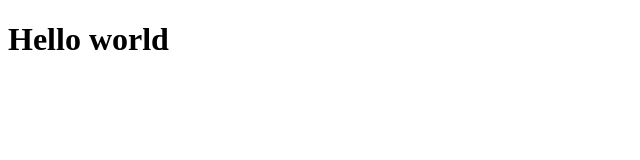
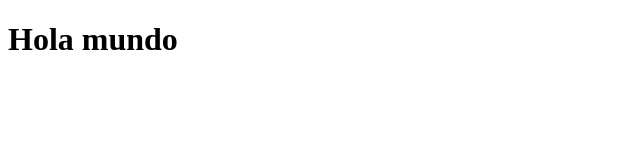
Before and after one commit to msarroca/git-demo, a plain HTML site: page index.html in a window 1280 px wide. Shown: the whole page, without its empty margins (0-640 px from the left). Drawn offline with Linux system fonts and the light colour scheme.

Commit message:
translate

```diff
--- a/index.html
+++ b/index.html
@@ -1,12 +1,15 @@
 <!DOCTYPE html>
 <html lang="en">
+
 <head>
   <meta charset="UTF-8" />
   <meta name="viewport" content="width=device-width, initial-scale=1.0" />
   <meta http-equiv="X-UA-Compatible" content="ie=edge" />
-    <title>Hello World</title>
+  <title>hola mundo</title>
 </head>
+
 <body>
-    <h1>Hello world</h1>
+  <h1>Hola mundo</h1>
 </body>
+
 </html>
```
Lines whose indentation alone changed are shown as unchanged.
